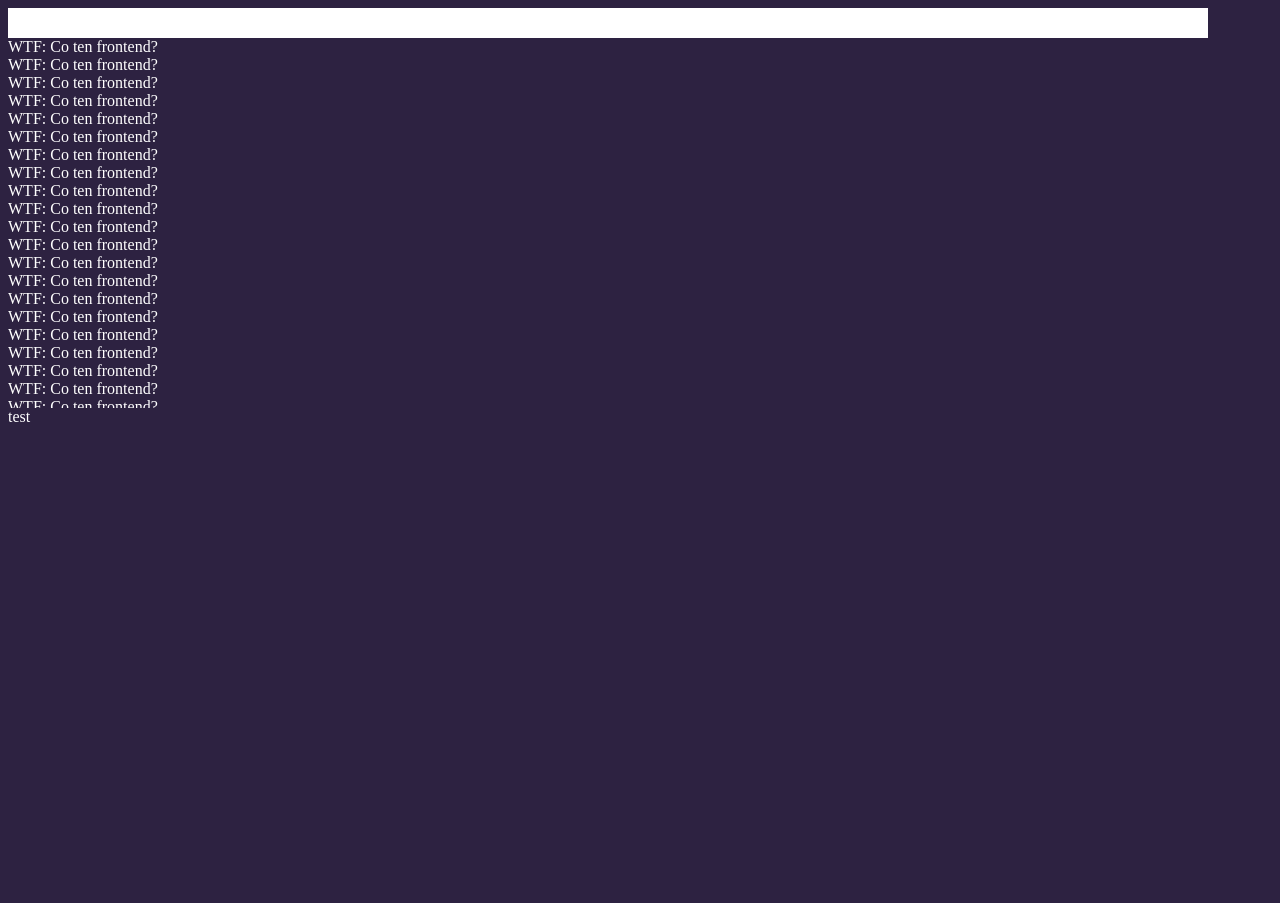
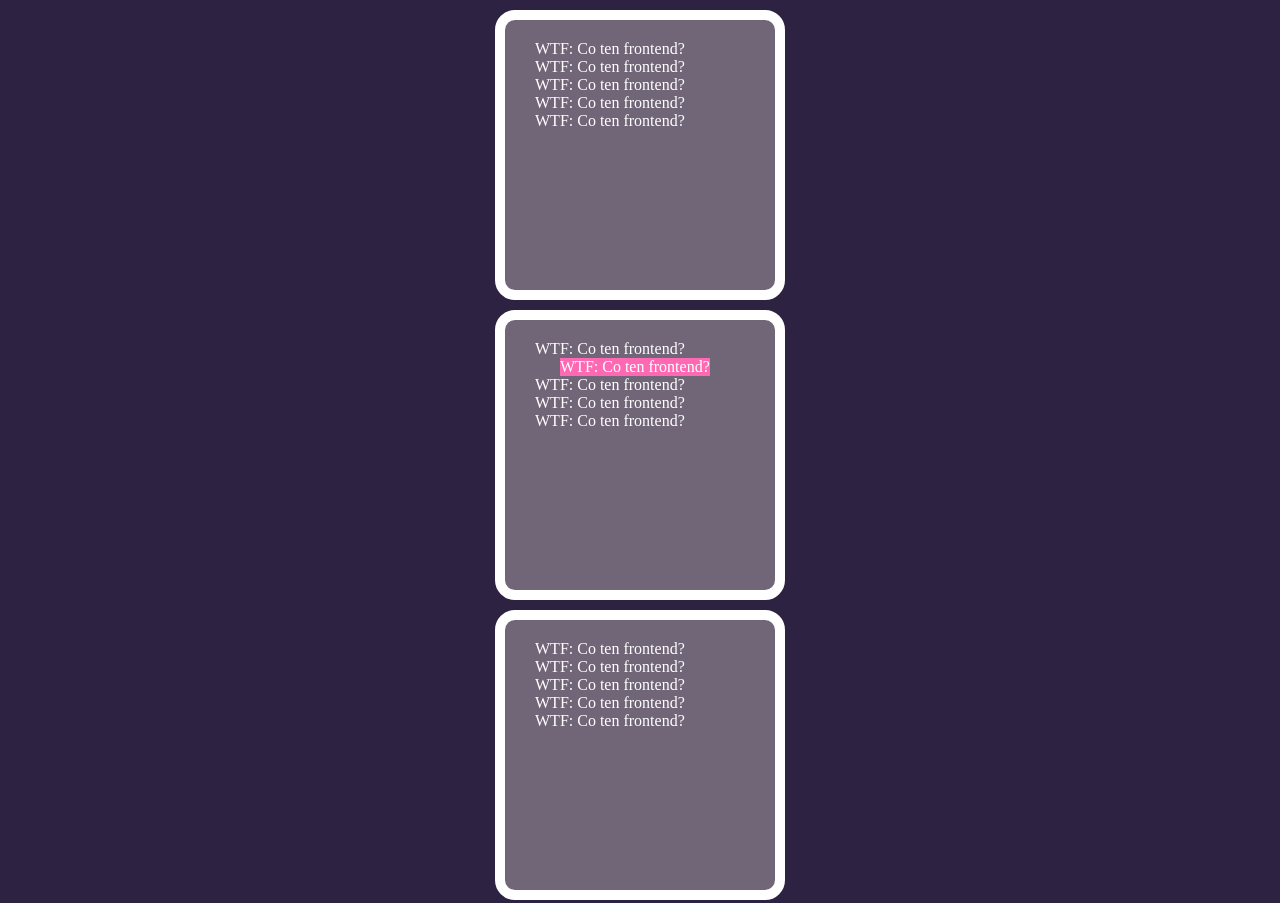
Before and after one commit to TomaszBiezunski/homepage, a plain HTML site: page box.html in a window 1280 px wide. Shown: the top 903 px of the page. Before the commit the page ends 800 px from the top, so only its background shows below. Drawn offline with Linux system fonts and the light colour scheme.

Commit message:
new features in box

```diff
--- a/box.css
+++ b/box.css
@@ -4,14 +4,20 @@ body {
 }
 
 .box {
-    background: rgba(red, green, blue, alpha);
-    min-width: 600px;
-    height: 400px;
+    background: rgba(214, 203, 203, 0.4);
     overflow: auto;
+    width: 200px;
+    height: 200px;
+    padding: 20px 40px 50px 30px;
+    border-width: 10px;
+    border-style: solid;
+    border-color: #fff;
+    border-radius: 20px;
+    margin: 10px auto;
 }
 
-.secondary-box {
-    height: 30px;
-    background: #fff;
-    width: 1200px;
+.centered {
+    margin: 0 auto;
+    background: hotpink;
+    width: 150px;
 }
--- a/box.html
+++ b/box.html
@@ -11,35 +11,56 @@
 
 <body>
     <div class="box">
-        <div class="secondary-box"></div>
         WTF: Co ten frontend? </br>
         WTF: Co ten frontend? </br>
         WTF: Co ten frontend? </br>
         WTF: Co ten frontend? </br>
         WTF: Co ten frontend? </br>
+    </div>
+    <div class="box">
+        WTF: Co ten frontend? </br>
+        <div class="centered">WTF: Co ten frontend? </div>
+        WTF: Co ten frontend? </br>
+        WTF: Co ten frontend? </br>
+        WTF: Co ten frontend? </br>
+    </div>
+    <div class="box">
         WTF: Co ten frontend? </br>
         WTF: Co ten frontend? </br>
         WTF: Co ten frontend? </br>
         WTF: Co ten frontend? </br>
         WTF: Co ten frontend? </br>
+    </div>
+    <div class="box">
         WTF: Co ten frontend? </br>
         WTF: Co ten frontend? </br>
         WTF: Co ten frontend? </br>
         WTF: Co ten frontend? </br>
         WTF: Co ten frontend? </br>
+    </div>
+    <div class="box">
         WTF: Co ten frontend? </br>
         WTF: Co ten frontend? </br>
         WTF: Co ten frontend? </br>
         WTF: Co ten frontend? </br>
         WTF: Co ten frontend? </br>
+    </div>
+    <div class="box">
         WTF: Co ten frontend? </br>
         WTF: Co ten frontend? </br>
         WTF: Co ten frontend? </br>
         WTF: Co ten frontend? </br>
         WTF: Co ten frontend? </br>
+    </div>
+    <div class="box">
         WTF: Co ten frontend? </br>
+        WTF: Co ten frontend? </br>
+        WTF: Co ten frontend? </br>
+        WTF: Co ten frontend? </br>
+        WTF: Co ten frontend? </br>
+    </div>
 
-    </div>
+
     <div>test</div>
 </body>
 
```
